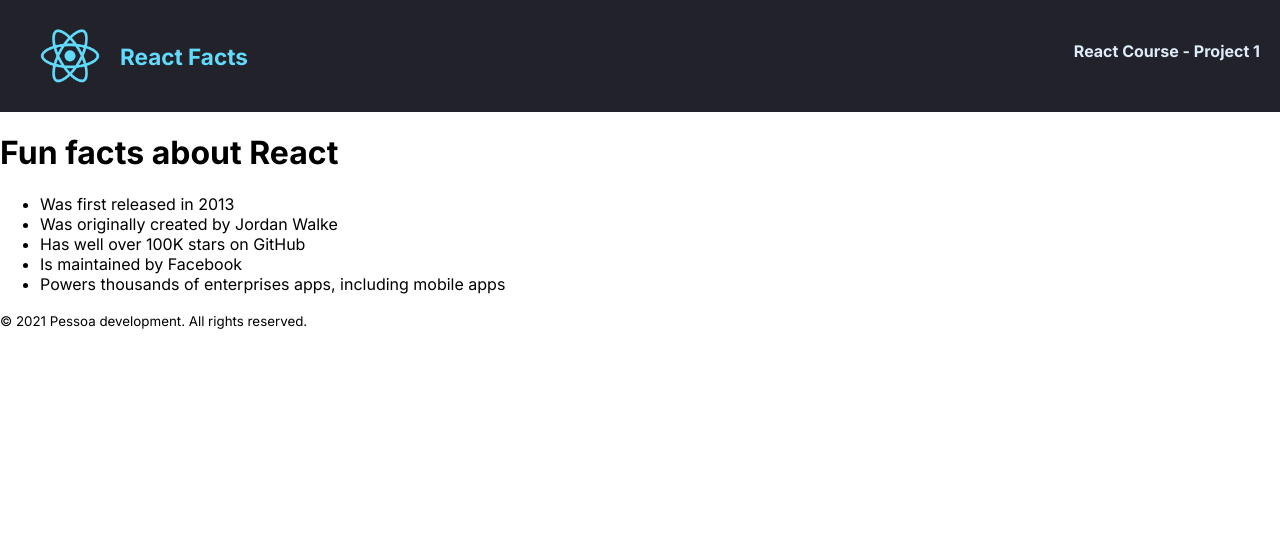
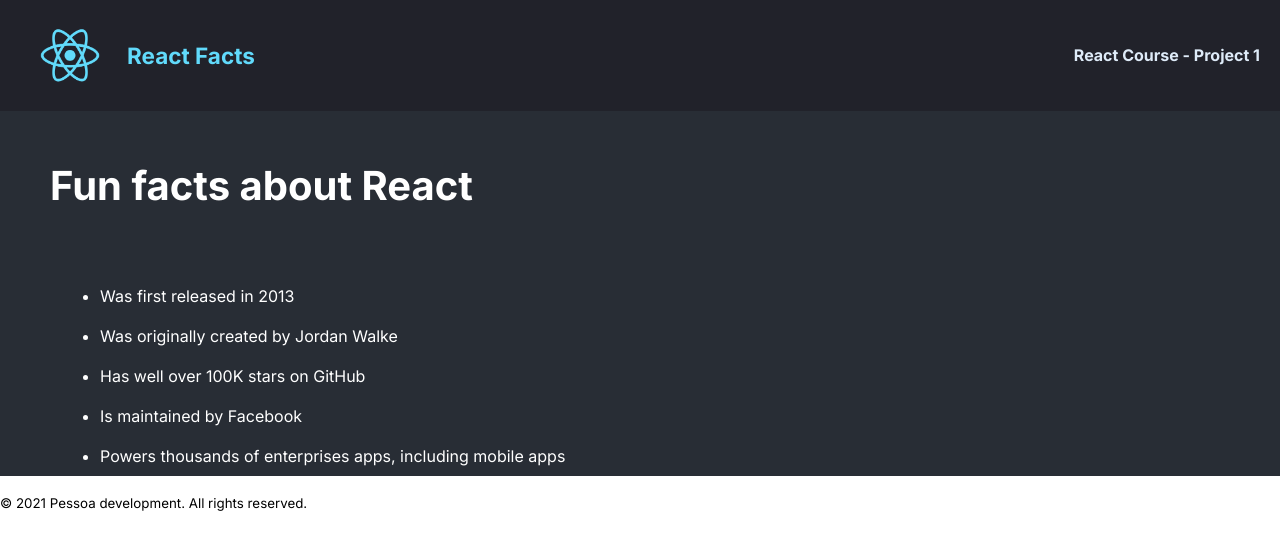
Before and after one commit to matt-pessoa/info-site, a React (Create React App) app: page / in a window 1280 px wide. Shown: the top 550 px of the page. Built offline with nearby package versions, Linux system fonts and the light colour scheme.

Commit message:
Style main content

```diff
--- a/src/components/MainContent.js
+++ b/src/components/MainContent.js
@@ -4,7 +4,7 @@ function MainContent() {
 	return (
 		<main>
 			<h1>Fun facts about React</h1>
-			<ul>
+			<ul className="list">
 				<li>Was first released in 2013</li>
 				<li>Was originally created by Jordan Walke</li>
 				<li>Has well over 100K stars on GitHub</li>
--- a/src/css/App.css
+++ b/src/css/App.css
@@ -6,6 +6,7 @@ body {
 
 img {
   width: 100px;
+  margin-right: 7px;
 }
 
 header {
@@ -17,11 +18,40 @@ header {
 
 nav {
   display: flex;
+  align-items: center;
+}
+
+nav > h3, nav > h4 {
+  margin: 0;
+}
+
+nav > h3 {
+  margin-right: auto;
+  font-weight: 700;
+  font-size: 22.5px;
 }
 
 .blue-text {
   color: #61DAFB;
+}
+
+main {
+  background-color: #282D35;
+  color: #FFFFFF;
+}
+
+main > h1 {
+  margin: 0;
+  padding: 50px;
   font-weight: 700;
-  font-size: 22.5px;
-  margin-right: auto;
+  font-size: 40px;
 }
+
+.list > li {
+  font-size: 16px;
+  line-height: 40px;
+}
+
+.list {
+  padding-left: 100px;
+}
```
